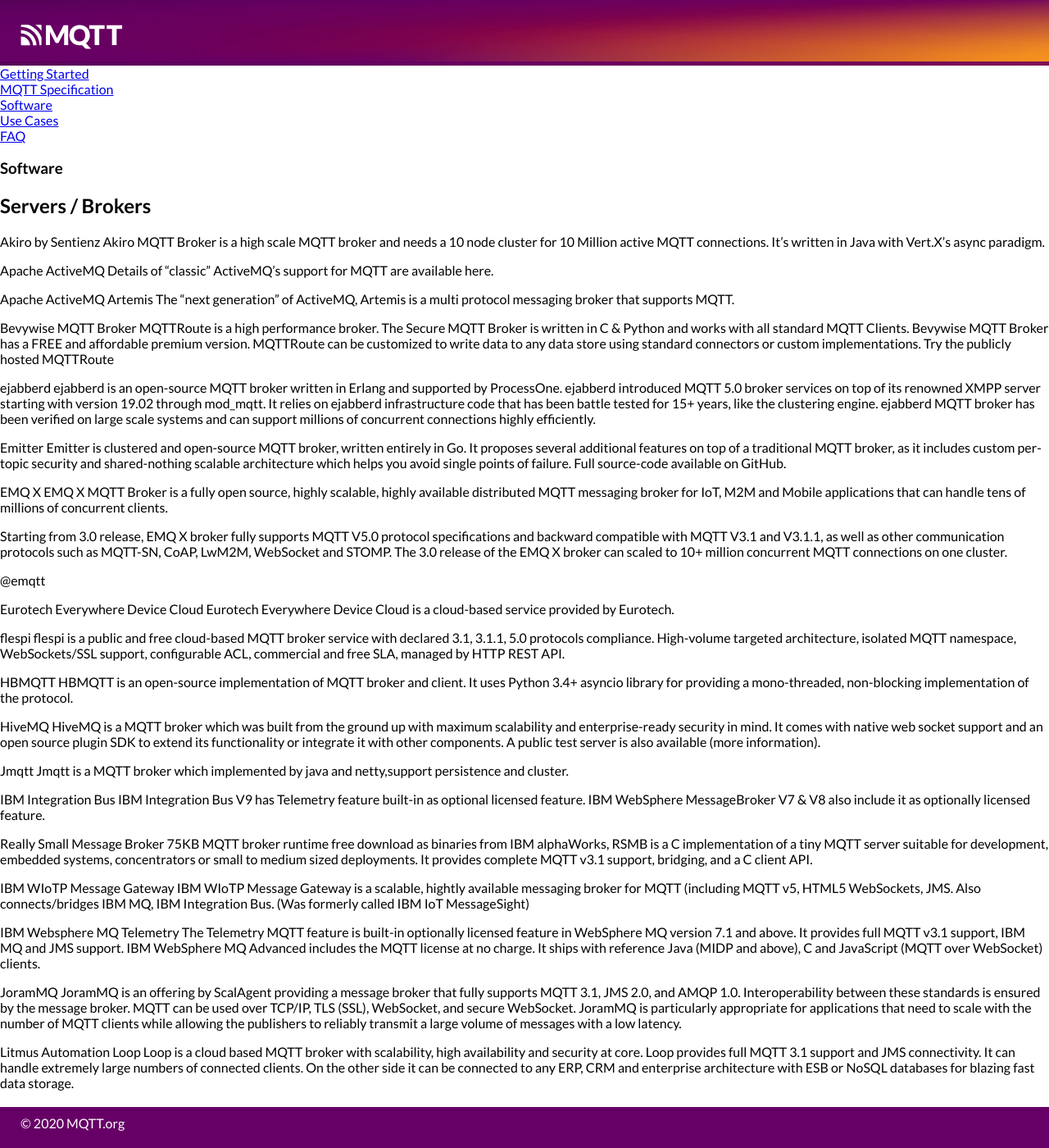
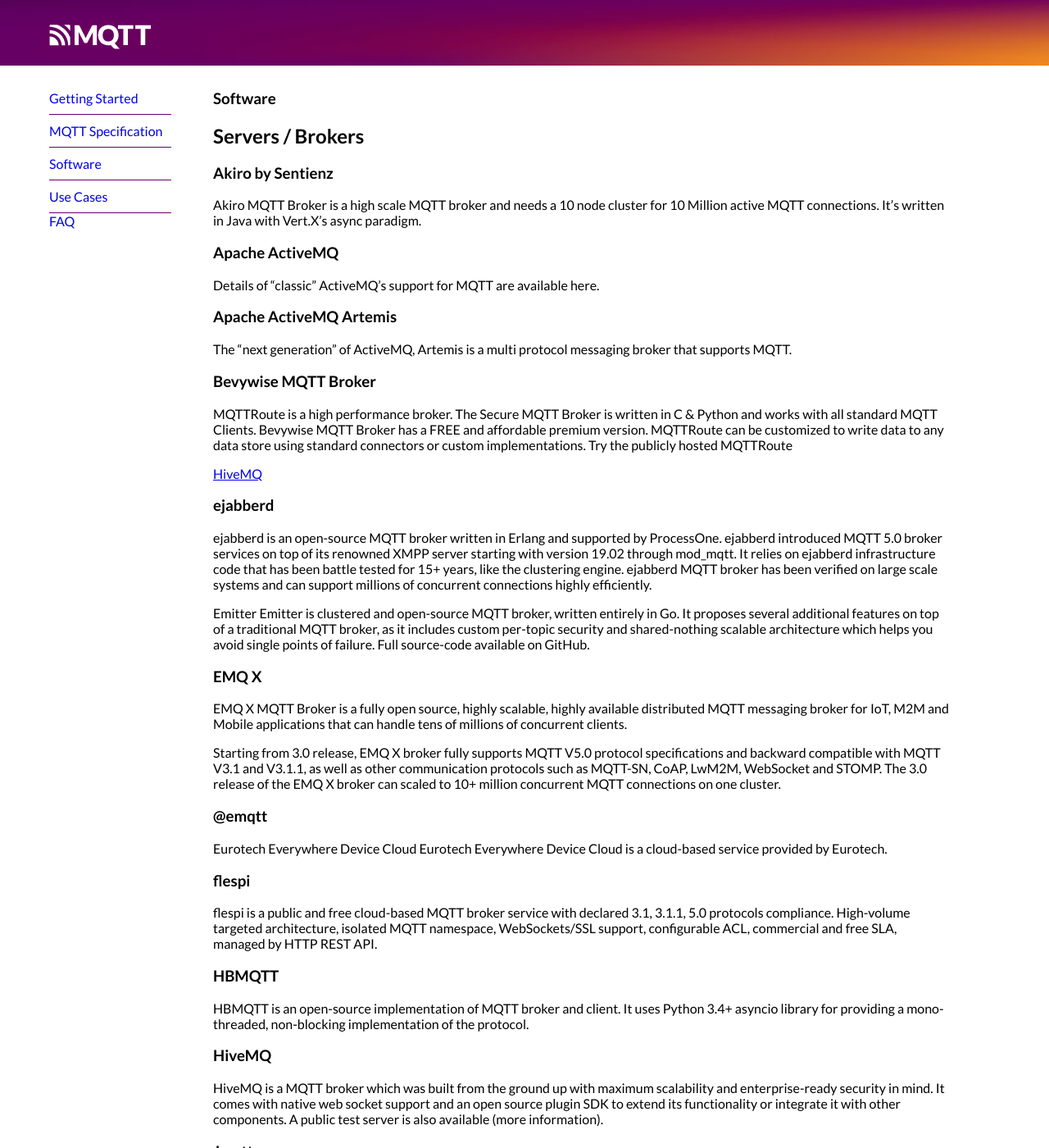
Before and after one commit to mqtt/mqtt.org, a Jekyll site: the page built from software.md, in a window 1280 px wide and 1400 px high. Shown: the whole window at 82% size. Built offline with Jekyll 4.4.1, drawn with Linux system fonts in a browser that asks for light colours; some of the changed text lies outside the part shown.

Commit message:
continued styling site structure

```diff
--- a/_includes/footer.html
+++ b/_includes/footer.html
@@ -1,3 +1,3 @@
 <footer>
-   &copy; 2020 MQTT.org
+   <div class="width-container">&copy; 2020 MQTT.org</div>
 </footer>
--- /dev/null
+++ b/_includes/homepage-header.html
@@ -0,0 +1,5 @@
+<div>
+MQTT is an OASIS standard for messaging protocol for the Internet of Things (IoT).
+It is designed as an extremely lightweight publish/subscribe messaging transport that is ideal for connecting remote devices with a small code footprint and minimal network bandwidth.
+MQTT today is used in a wide variety of industries, such as automotive, manufacturing, telecommunications, oil and gas, etc.
+</div>
--- a/_layouts/default.html
+++ b/_layouts/default.html
@@ -8,9 +8,11 @@
   </head>
   <body>
     <header id="default-header">
-      <img src="/img/mqtt-logo-neg.svg" id="mqtt-logo-header">
+      <div class="width-container">
+        <a href="/"><img src="/img/mqtt-logo-neg.svg" id="mqtt-logo-header"></a>
+      </div>
     </header>
-    <section class="content-wrap">
+    <section class="width-container content-wrap">
       <nav id="main-nav" class="default-nav">
         {% include nav.html %}
       </nav>
--- a/css/style.css
+++ b/css/style.css
@@ -6,24 +6,82 @@ body {
 
 #default-header {
    background-image: url("/img/header-gradient.jpg");
-   background-size: 100%;
+   background-size: cover;
+   width: 100%;
    height: 80px;
+   position: fixed;
 }
 
 #mqtt-logo-header {
    width: 125px;
-   padding-left: 25px;
    padding-top: 30px;
 }
 
+.width-container {
+   width: 100%;
+   max-width: 1200px;
+   margin: 0 auto;
+   padding-left: 20px;
+   box-sizing: border-box;
+}
+
+/* Navigation */
+#main-nav.default-nav {
+   position: fixed;
+   top: 100px;
+}
+
+.nav-item a {
+   text-decoration: none;
+}
+
+.nav-item:not(.last) {
+   border-bottom: 1px solid #660066;
+   font-size: 16px;
+   padding: 10px 10px 10px 0;
+}
+
+
+.content-wrap {
+   display: flex;
+   flex-direction: row;
+}
+
+.content {
+   width: 100%;
+   max-width: 900px;
+   margin-left: 200px;
+   padding-top: 90px;
+
+}
 
 footer {
    background-color: #660066;
    color: #fff;
-   position: absolute;
+   position: relative;
    bottom: 0;
    width: 100%;
    height: 40px;
-   padding-top: 10px;
-   padding-left: 25px;
+   padding-top: 15px;
+   font-size: 16px;
 }
+
+/* Homepage */
+#homepage-header {
+   background-image: url("/img/homepage-gradient.jpg");
+   height: 530px;
+}
+
+#main-nav.homepage-nav {
+   position: absolute;
+   top: 100px;
+}
+
+.homepage-nav a,
+.homepage-nav a:visited {
+   color: #fff;
+}
+
+.homepage-nav .nav-item:not(.last) {
+   border-bottom: 1px solid #fff;
+}
--- a/software.md
+++ b/software.md
@@ -6,109 +6,110 @@ permalink: /software
 
 ## Servers / Brokers
 
-Akiro by Sentienz
+# Akiro by Sentienz
 Akiro MQTT Broker is a high scale MQTT broker and needs a 10 node cluster for 10 Million active MQTT connections. It's written in Java with Vert.X's async paradigm.
 
-Apache ActiveMQ
-Details of “classic” ActiveMQ’s support for MQTT are available here.
+# Apache ActiveMQ
+Details of "classic" ActiveMQ’s support for MQTT are available here.
 
-Apache ActiveMQ Artemis
-The “next generation” of ActiveMQ, Artemis is a multi protocol messaging broker that supports MQTT.
+# Apache ActiveMQ Artemis
+The "next generation" of ActiveMQ, Artemis is a multi protocol messaging broker that supports MQTT.
 
-Bevywise MQTT Broker
+# Bevywise MQTT Broker
 MQTTRoute is a high performance broker. The Secure MQTT Broker is written in C & Python and works with all standard MQTT Clients. Bevywise MQTT Broker has a FREE and affordable premium version. MQTTRoute can be customized to write data to any data store using standard connectors or custom implementations. Try the publicly hosted MQTTRoute
 
-ejabberd
+<a href="#hivemq">HiveMQ</a>
+
+# ejabberd
 ejabberd is an open-source MQTT broker written in Erlang and supported by ProcessOne. ejabberd introduced MQTT 5.0 broker services on top of its renowned XMPP server starting with version 19.02 through mod_mqtt. It relies on ejabberd infrastructure code that has been battle tested for 15+ years, like the clustering engine. ejabberd MQTT broker has been verified on large scale systems and can support millions of concurrent connections highly efficiently.
 
 Emitter
 Emitter is clustered and open-source MQTT broker, written entirely in Go. It proposes several additional features on top of a traditional MQTT broker, as it includes custom per-topic security and shared-nothing scalable architecture which helps you avoid single points of failure. Full source-code available on GitHub.
 
-EMQ X
+# EMQ X
 EMQ X MQTT Broker is a fully open source, highly scalable, highly available distributed MQTT messaging broker for IoT, M2M and Mobile applications that can handle tens of millions of concurrent clients.
 
 Starting from 3.0 release, EMQ X broker fully supports MQTT V5.0 protocol specifications and backward compatible with MQTT V3.1 and V3.1.1, as well as other communication protocols such as MQTT-SN, CoAP, LwM2M, WebSocket and STOMP. The 3.0 release of the EMQ X broker can scaled to 10+ million concurrent MQTT connections on one cluster.
 
-@emqtt
-
+# @emqtt
 Eurotech Everywhere Device Cloud
 Eurotech Everywhere Device Cloud is a cloud-based service provided by Eurotech.
 
-flespi
+# flespi
 flespi is a public and free cloud-based MQTT broker service with declared 3.1, 3.1.1, 5.0 protocols compliance. High-volume targeted architecture, isolated MQTT namespace, WebSockets/SSL support, configurable ACL, commercial and free SLA, managed by HTTP REST API.
 
-HBMQTT
+# HBMQTT
 HBMQTT is an open-source implementation of MQTT broker and client. It uses Python 3.4+ asyncio library for providing a mono-threaded, non-blocking implementation of the protocol.
 
-HiveMQ
+<h1 id="hivemq" >HiveMQ</h1>
 HiveMQ is a MQTT broker which was built from the ground up with maximum scalability and enterprise-ready security in mind. It comes with native web socket support and an open source plugin SDK to extend its functionality or integrate it with other components. A public test server is also available (more information).
 
-Jmqtt
+# Jmqtt
 Jmqtt is a MQTT broker which implemented by java and netty,support persistence and cluster.
 
-IBM Integration Bus
+# IBM Integration Bus
 IBM Integration Bus V9 has Telemetry feature built-in as optional licensed feature. IBM WebSphere MessageBroker V7 & V8 also include it as optionally licensed feature.
 
 Really Small Message Broker 75KB MQTT broker runtime free download as binaries from IBM alphaWorks, RSMB is a C implementation of a tiny MQTT server suitable for development, embedded systems, concentrators or small to medium sized deployments. It provides complete MQTT v3.1 support, bridging, and a C client API.
 
-IBM WIoTP Message Gateway
+# IBM WIoTP Message Gateway
 IBM WIoTP Message Gateway is a scalable, hightly available messaging broker for MQTT (including MQTT v5, HTML5 WebSockets, JMS. Also connects/bridges IBM MQ, IBM Integration Bus. (Was formerly called IBM IoT MessageSight)
 
-IBM Websphere MQ Telemetry
+# IBM Websphere MQ Telemetry
 The Telemetry MQTT feature is built-in optionally licensed feature in WebSphere MQ version 7.1 and above. It provides full MQTT v3.1 support, IBM MQ and JMS support. IBM WebSphere MQ Advanced includes the MQTT license at no charge. It ships with reference Java (MIDP and above), C and JavaScript (MQTT over WebSocket) clients.
 
-JoramMQ
+# JoramMQ
 JoramMQ is an offering by ScalAgent providing a message broker that fully supports MQTT 3.1, JMS 2.0, and AMQP 1.0. Interoperability between these standards is ensured by the message broker. MQTT can be used over TCP/IP, TLS (SSL), WebSocket, and secure WebSocket. JoramMQ is particularly appropriate for applications that need to scale with the number of MQTT clients while allowing the publishers to reliably transmit a large volume of messages with a low latency.
 
-Litmus Automation Loop
+# Litmus Automation Loop
 Loop is a cloud based MQTT broker with scalability, high availability and security at core. Loop provides full MQTT 3.1 support and JMS connectivity. It can handle extremely large numbers of connected clients. On the other side it can be connected to any ERP, CRM and enterprise architecture with ESB or NoSQL databases for blazing fast data storage.
 
-Moquette
+# Moquette
 Moquette is a Java MQTT broker based on an eventing model with Netty.
 
-Mosca
+# Mosca
 As node.js MQTT broker can Mosca be plugged on top of Redis, AMQP, MQTT, or ZeroMQ.
 
-Mosquitto
+# Mosquitto
 Mosquitto is an Open Source MQTT server. A public, hosted test server is also available (more information)
 
-MyQttHub.com
+# MyQttHub.com
 MyQttHub.com Cloud MQTT platform to build your IoT projects. It includes support for MQTT, MQTT-TLS, Web Interface and REST API for full HTTP+MQTT integration.
 
-MQTTnet
+# MQTTnet
 MQTTnet is a .NET library for MQTT based communication. It provides a MQTT client and a MQTT server (broker).
 
-MqttWk
+# MqttWk
 MqttWk is a Java MQTT broker based on NutzBoot + Netty + Redis + Kafka(Optional).The broker supports QoS 0, QoS 1 and QoS 2.It uses Netty for the protocol encoding and decoding part.Using NutzBoot to provide dependency injection and attribute configuration, using Redis to implement message caching and clustering, and using Kafka to implement message proxy.
 
-RabbitMQ
+# RabbitMQ
 RabbitMQ is an AMQP message broker – with an MQTT plugin (bundled in version 3.x onwards). A public test server is also available (more information).
 
-Solace
+# Solace
 Solace Message Routers (available as hardware and software) are message brokers that support MQTT, JMS, and REST among other APIs, protocols and qualities of service for enterprise messaging, data collection and web/mobile streaming. They support very high connection counts and throughput with built-in buffering to handle bursty traffic, and offer enterprise-class monitoring, high availability and security.
 
-SwiftMQ
+# SwiftMQ
 SwiftMQ Universal Router is an enterprise message system with integrated micro services and realtime streaming analytics platform (SwiftMQ Streams, SwiftMQ Dashboard). It supports MQTT 3.1/3.1.1, AMQP 1.0/0.9.1, JMS 1.1 and is fully interoperable between these protocols. It has a built-in Dynamic Routing Architecture to build large Federated Router Networks and Clusters. SwiftMQ High Availability Router is the High and Continuous Availability version of SwiftMQ Universal Router with active replication and transparent client failover.
 
-ThingScale IoT message broker
+# ThingScale IoT message broker
 ThingScale IoT message broker is a fully-managed IoT messaging service provided by Sensinics,LLC. ThingScale provides a messaging system for IoT connected devices. The API is used to retrieve events, users, devices, sessions, and channels in JSON format. ThingScale supports TLS payload encryption, scheme-less and cyclic data sampling, and trigger-based notifications. A 30days trial license is offered free of charge. MQTT is the preferred messaging protocol. Dev Portal & API Portal
 
-VerneMQ
+# VerneMQ
 VerneMQ is an enterprise ready, high-performance, distributed MQTT message broker. It scales horizontally and vertically on commodity hardware to support a high number of concurrent publishers and consumers while maintaining low and predictable latency and fault tolerance. VerneMQ plugins can be developed in Erlang, Elixir, Lua, and any programming language that can implement HTTP WebHooks. VerneMQ uses modern broadcast protocols and LevelDB for state replication in a cluster. VerneMQ is Open Source and Apache2 licensed.
 
-Vert.x MQTT Broker
+# Vert.x MQTT Broker
 Vert.x MQTT Broker is an open-source implementation of MQTT server. It implements protocol versions 3.1.1 and 3.1, supports QoS 2, and uses OAuth2 for autentication. It uses vert.x as library for tcp managemnet, non-blocking / actor-model, clustering and auth plugin system.
 
-Yunba.io
+# Yunba.io
 Yunba is a backend cloud platform that provides real-time message dispatch service to mobile applications and devices and uses MQTT as a transport protocol, The services include bi-directional push for Instant-Messaging; real-time analyzing; real-time online monitoring.
 
-Cassandana
+# Cassandana
 Cassandana is an open source MQTT message broker which is entirely written in Java. This project began its life as a fork of Moquette , and later underwent some cleanup, optimization and adding extra features. Now it’s ready to work as an enterprise message broker. Features: MQTT compliant broker. Supports QoS 0, QoS 1 and QoS 2 TLS (SSL) Encryption PostgreSQL, MySQL and MongoDB Authentication and Authorization Supports HTTP REST API for Authentication and Authorization MQTT message archiver (Silo integrated in Cassandana) Easy configurable (YAML based) Supports WebSocket
 
-Erl.mqtt.server
+# Erl.mqtt.server
 erl.mqtt.server MQTT server is designed for communication in Machine to Machine (M2M) and Internet of Things (IoT) contexts and implements MQTT protocol versions 3.1 and 3.1.1. The server is written in Erlang as OTP application.
 
-Device-Specific
+# Device-Specific
 Arduino (more information)
 
 Espduino (tailored Arduino library for the ESP8266)
@@ -325,7 +326,8 @@ Tcl
 tcl-mqtt
 
 
-Tools
+# Tools
+
 A number of tools make it simple to publish or subscribe on MQTT topics. Some are web-based, others are desktop.
 
 Web
```
Also changed, not shown: other parts of _layouts/default.html (+82 -0 lines), _layouts/home.html (+8 -5 lines), index.md (+0 -3 lines).
